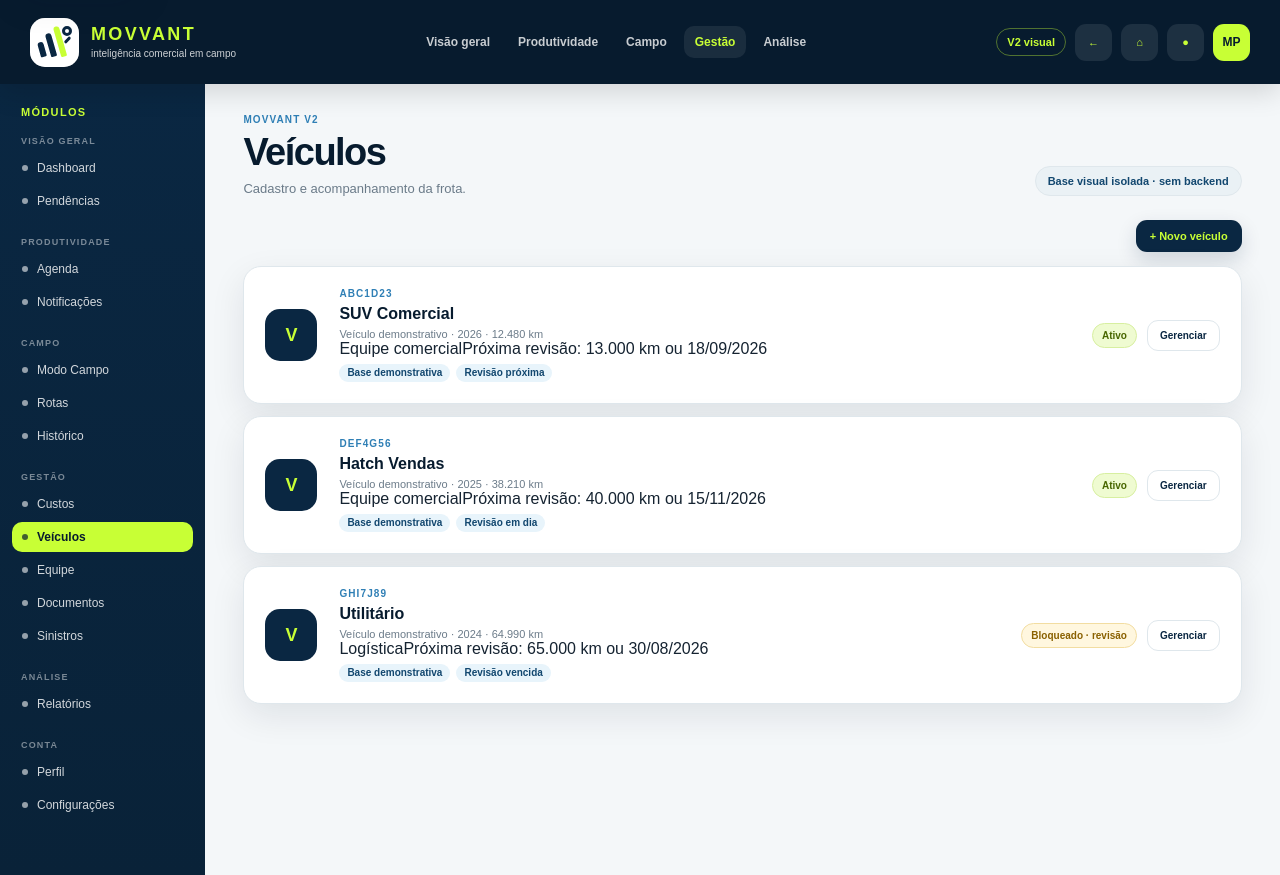
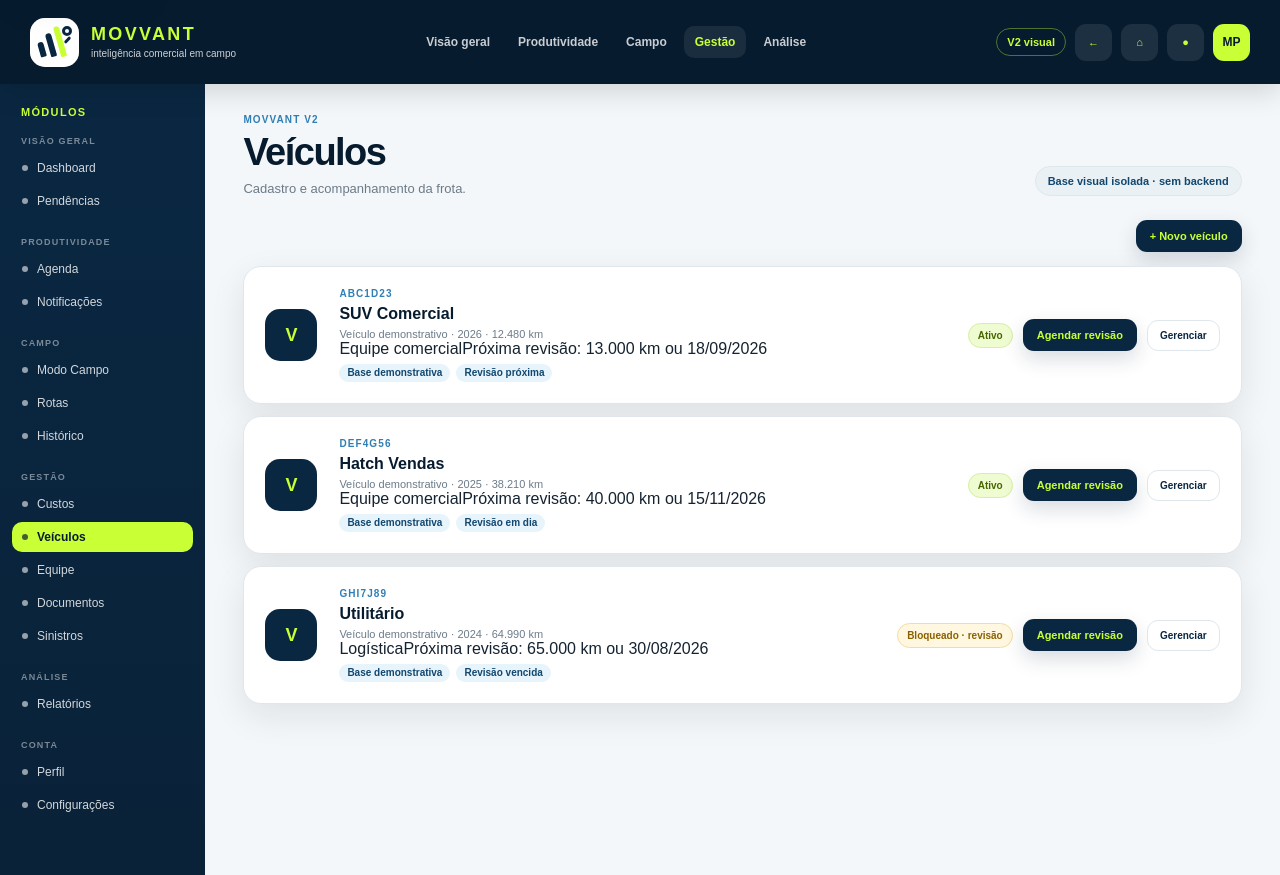
Before and after one commit to Manopanassolo/controle-facil-km, a Next.js app in the folder movvant-v2/: page /veiculos in a window 1280 px wide. Built offline with nearby package versions, Linux system fonts and the light colour scheme.

Commit message:
Add schedule and complete maintenance flows

```diff
--- a/movvant-v2/src/components/VehicleSessionModule.tsx
+++ b/movvant-v2/src/components/VehicleSessionModule.tsx
@@ -4,16 +4,18 @@ import { PrototypeActionButton } from '@/components/PrototypeActionButton';
 import { PrototypeFormDialog, PrototypeFormValues } from '@/components/PrototypeFormDialog';
 import { useSessionActivity } from '@/components/SessionActivityProvider';
 
-function text(values:PrototypeFormValues,key:string){ const current=values[key]; return Array.isArray(current)?current.join(' · '):current||''; }
-function formatDate(date:string){ if(!date)return 'Não definida'; const [y,m,d]=date.split('-'); return `${d}/${m}/${y}`; }
+function text(values:PrototypeFormValues,key:string){const current=values[key];return Array.isArray(current)?current.join(' · '):current||'';}
+function formatDate(date:string){if(!date)return 'Não definida';const [y,m,d]=date.split('-');return `${d}/${m}/${y}`;}
 
 export function VehicleSessionModule(){
-  const {vehicles,addVehicle,clearSessionVehicles,maintenanceAlerts}=useSessionActivity();
+  const {vehicles,addVehicle,clearSessionVehicles,maintenanceAlerts,maintenanceRecords,scheduleMaintenance,completeMaintenance}=useSessionActivity();
   const sessionCount=vehicles.filter((vehicle)=>vehicle.source==='session').length;
+
   function createVehicle(values:PrototypeFormValues){
     const currentKm=Number(text(values,'kmInicial'))||0;
     addVehicle({name:text(values,'nome'),plate:text(values,'placa').toUpperCase(),model:text(values,'modelo'),year:Number(text(values,'ano'))||new Date().getFullYear(),currentKm,responsible:text(values,'responsavel')||'Não definido',status:text(values,'status') as 'Ativo'|'Reserva'|'Manutenção',nextMaintenanceKm:Math.max(currentKm,Number(text(values,'proximaRevisaoKm'))||currentKm),nextMaintenanceDate:text(values,'proximaRevisaoData')});
   }
+
   return <>
     <div className="panel-title-row module-actions"><span>{sessionCount?<span className="session-banner compact"><strong>{sessionCount} veículo(s) criado(s) nesta sessão</strong><span>Já disponíveis em Rotas, Custos e Modo Campo.</span></span>:null}</span><div className="row-actions">{sessionCount?<button type="button" className="secondary-button" onClick={clearSessionVehicles}>Limpar veículos da sessão</button>:null}<PrototypeFormDialog trigger="+ Novo veículo" title="Novo veículo" description="Cadastre o veículo e sua próxima manutenção preventiva. A frota operacional respeitará automaticamente vencimentos." onValidate={createVehicle} fields={[
       {name:'nome',label:'Identificação do veículo',required:true,placeholder:'Ex.: SUV Regional'},
@@ -26,6 +28,39 @@ export function VehicleSessionModule(){
       {name:'responsavel',label:'Responsável',placeholder:'Condutor principal'},
       {name:'status',label:'Status',type:'select',required:true,options:['Ativo','Reserva','Manutenção']}
     ]}/></div></div>
-    <section className="cards-list">{vehicles.map((vehicle)=>{ const alert=maintenanceAlerts.find((item)=>item.vehicleId===vehicle.id); const maintenanceLabel=alert?.state==='vencida'?'Revisão vencida':alert?.state==='proxima'?'Revisão próxima':'Revisão em dia'; return <article className={`panel vehicle-card ${vehicle.source==='session'?'session-row':''}`} key={vehicle.id}><div className="vehicle-icon">V</div><div className="vehicle-copy"><span className="eyebrow">{vehicle.plate}</span><h2>{vehicle.name}</h2><p>{vehicle.model} · {vehicle.year} · {vehicle.currentKm.toLocaleString('pt-BR')} km</p><span>{vehicle.responsible}</span><span>Próxima revisão: {vehicle.nextMaintenanceKm.toLocaleString('pt-BR')} km ou {formatDate(vehicle.nextMaintenanceDate)}</span><div className="history-session-tags"><em className="session-chip">{vehicle.source==='session'?'Frota da sessão':'Base demonstrativa'}</em><em className="session-chip">{maintenanceLabel}</em></div></div><div className="vehicle-actions"><span className={`tag ${vehicle.status==='Ativo'&&alert?.state!=='vencida'?'success':'warning'}`}>{alert?.state==='vencida'?'Bloqueado · revisão':vehicle.status}</span><PrototypeActionButton className="secondary-button" title={vehicle.name} description="Abrirá KM, documentos, revisões, custos, responsável e histórico de utilização do veículo.">Gerenciar</PrototypeActionButton></div></article>;})}</section>
+
+    <section className="cards-list">{vehicles.map((vehicle)=>{
+      const alert=maintenanceAlerts.find((item)=>item.vehicleId===vehicle.id);
+      const openMaintenance=maintenanceRecords.find((record)=>record.vehicleId===vehicle.id&&record.status==='Agendada');
+      const lastMaintenance=maintenanceRecords.find((record)=>record.vehicleId===vehicle.id&&record.status==='Concluída');
+      const maintenanceLabel=alert?.state==='vencida'?'Revisão vencida':alert?.state==='proxima'?'Revisão próxima':'Revisão em dia';
+      return <article className={`panel vehicle-card ${vehicle.source==='session'?'session-row':''}`} key={vehicle.id}>
+        <div className="vehicle-icon">V</div>
+        <div className="vehicle-copy">
+          <span className="eyebrow">{vehicle.plate}</span><h2>{vehicle.name}</h2>
+          <p>{vehicle.model} · {vehicle.year} · {vehicle.currentKm.toLocaleString('pt-BR')} km</p>
+          <span>{vehicle.responsible}</span>
+          <span>Próxima revisão: {vehicle.nextMaintenanceKm.toLocaleString('pt-BR')} km ou {formatDate(vehicle.nextMaintenanceDate)}</span>
+          {openMaintenance?<span>Revisão agendada: {formatDate(openMaintenance.scheduledDate)} · {openMaintenance.workshop} · referência {openMaintenance.scheduledKm.toLocaleString('pt-BR')} km</span>:null}
+          {lastMaintenance?.completedAt?<span>Última revisão da sessão: {new Date(lastMaintenance.completedAt).toLocaleDateString('pt-BR')} · {lastMaintenance.serviceKm?.toLocaleString('pt-BR')} km</span>:null}
+          <div className="history-session-tags"><em className="session-chip">{vehicle.source==='session'?'Frota da sessão':'Base demonstrativa'}</em><em className="session-chip">{maintenanceLabel}</em>{openMaintenance?<em className="session-chip">Revisão agendada</em>:null}</div>
+        </div>
+        <div className="vehicle-actions">
+          <span className={`tag ${vehicle.status==='Ativo'&&alert?.state!=='vencida'?'success':'warning'}`}>{alert?.state==='vencida'?'Bloqueado · revisão':vehicle.status}</span>
+          {!openMaintenance?<PrototypeFormDialog trigger="Agendar revisão" title={`Agendar revisão · ${vehicle.name}`} description="Registre oficina, data e KM de referência. Agendar não bloqueia um veículo saudável; revisão vencida continua bloqueada até conclusão." onValidate={(values)=>scheduleMaintenance(vehicle.id,text(values,'oficina'),text(values,'data'),Number(text(values,'km'))||vehicle.currentKm)} fields={[
+            {name:'oficina',label:'Oficina / prestador',required:true,placeholder:'Ex.: Oficina Central'},
+            {name:'data',label:'Data agendada',type:'date',required:true},
+            {name:'km',label:'KM previsto',type:'number',required:true,placeholder:String(Math.max(vehicle.currentKm,vehicle.nextMaintenanceKm))},
+            {name:'observacao',label:'Observação',type:'textarea',placeholder:'Serviços previstos ou instruções'}
+          ]}/>:<PrototypeFormDialog trigger="Concluir revisão" title={`Concluir revisão · ${vehicle.name}`} description="Finalize o serviço. O KM será atualizado, a próxima revisão definida e o veículo será liberado automaticamente quando aplicável." onValidate={(values)=>completeMaintenance(openMaintenance.id,Number(text(values,'kmServico'))||vehicle.currentKm,text(values,'servicos'),Number(text(values,'proximaKm'))||vehicle.currentKm+10000,text(values,'proximaData'))} fields={[
+            {name:'kmServico',label:'KM no serviço',type:'number',required:true,placeholder:String(Math.max(vehicle.currentKm,openMaintenance.scheduledKm))},
+            {name:'servicos',label:'Serviços realizados',type:'textarea',required:true,placeholder:'Troca de óleo, filtros, inspeções...'},
+            {name:'proximaKm',label:'Próxima revisão (KM)',type:'number',required:true,placeholder:String(Math.max(vehicle.currentKm,openMaintenance.scheduledKm)+10000)},
+            {name:'proximaData',label:'Próxima revisão (data)',type:'date',required:true}
+          ]}/>}
+          <PrototypeActionButton className="secondary-button" title={vehicle.name} description="Abrirá KM, documentos, revisões, custos, responsável e histórico de utilização do veículo.">Gerenciar</PrototypeActionButton>
+        </div>
+      </article>;
+    })}</section>
   </>;
 }
```
